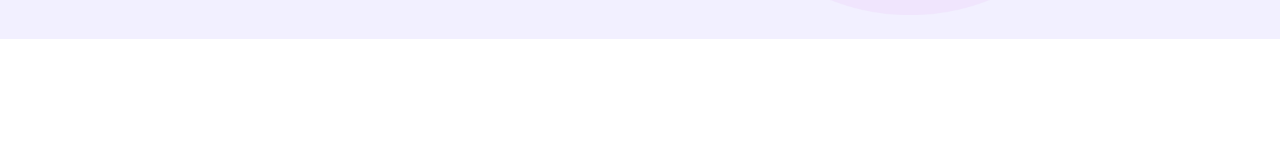
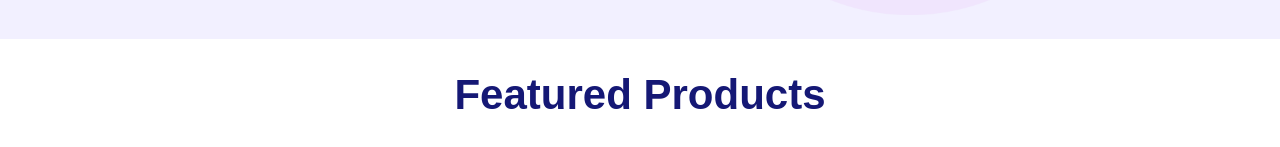
Before and after one commit to yasinn-arafat/Hekto, a React (Vite) app: page / in a window 1280 px wide. Shown: the part 831-978 px from the top of the page. Before the commit the page ends 918 px from the top, so only its background shows below. Built offline with nearby package versions, Linux system fonts and the light colour scheme.

Commit message:
FeaturedTitle  added

```diff
--- /dev/null
+++ b/src/Component/CommonComponent/Title/Title.jsx
@@ -0,0 +1,13 @@
+import React from "react";
+
+const Title = () => {
+  return (
+    <div>
+      <h2 className="font-JosefinFont text-[42px] text-[#151875] font-bold text-center">
+        Featured Products
+      </h2>
+    </div>
+  );
+};
+
+export default Title;
--- a/src/Component/HomeComponent/FeaturedProducts/FeaturedProducts.jsx
+++ b/src/Component/HomeComponent/FeaturedProducts/FeaturedProducts.jsx
@@ -1,10 +1,12 @@
 import React from "react";
+import Title from "../../CommonComponent/Title/Title";
 
 const FeaturedProducts = () => {
   return (
     <>
       <div className="p-6">
         <div className="container">
+          <Title />
           <div className="flex items-center gap-x-7">
             <div></div>
             <div></div>
```
